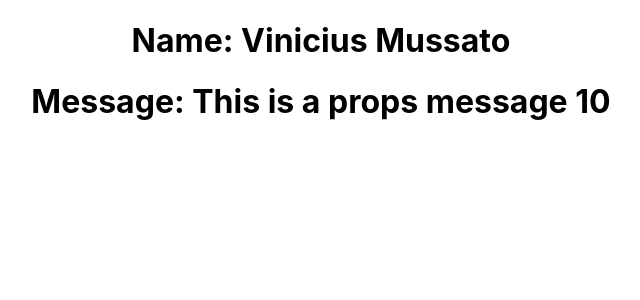
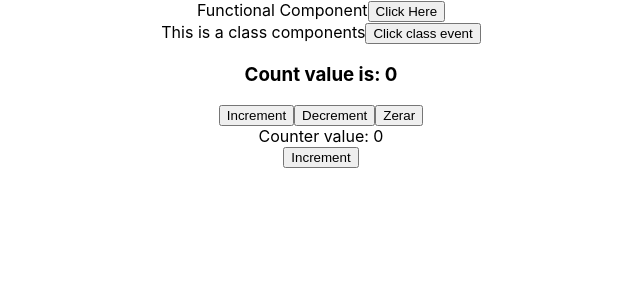
Before and after one commit to vmussato/react-code-stoic, a React (Create React App) app: page / in a window 1280 px wide. Shown: the top 300 px of the page, without its empty margins (319-959 px from the left). Built offline with nearby package versions, Linux system fonts and the light colour scheme.

Commit message:
component basics

```diff
--- a/src/App.js
+++ b/src/App.js
@@ -3,13 +3,20 @@ import './App.css';
 import Hello from './components/Hello';
 import Message from './components/Message';
 import Profile from './components/Profile';
+import Counter from './components/Counter';
+import Resume from './components/Resume';
+import FunctionEvent from './components/FunctionEvent';
+import ClassEvent from './components/ClassEvent';
+import FunctionalCounter from './components/FunctionalCounter';
 
 
 function App() {
   return (
     <div className="App">
-      <Profile name="Vinicius" lastname="Mussato" />
-      <Message messageCode="10" messageContent="This is a props message"/>
+      <FunctionEvent />
+      <ClassEvent />
+      <Counter />
+      <FunctionalCounter />
     </div>
   );
 }
--- /dev/null
+++ b/src/components/ClassEvent.js
@@ -0,0 +1,16 @@
+import { Component } from "react";
+
+class ClassEvent extends Component {
+
+    handleClick() {
+        console.log('Button clicked')
+    }
+
+    render() {
+        return <div>This is a class components
+            <button onClick={this.handleClick}>Click class event</button>
+        </div>
+    }
+}
+
+export default ClassEvent;
--- /dev/null
+++ b/src/components/Counter.js
@@ -0,0 +1,42 @@
+import { Component } from "react";
+
+class Counter extends Component {
+    constructor() {
+        super();
+
+        this.state = {
+            counter: 0,
+        };
+
+        this.increment = this.increment.bind(this);
+    }
+
+    increment() {
+        this.setState({
+            counter: this.state.counter + 1,
+        })
+    }
+
+    decrement = () => {
+        this.setState({
+            counter: this.state.counter - 1,
+        })
+    }
+
+    zerar() {
+        this.setState({
+            counter: 0,
+        })
+    }
+
+    render() {
+        return (<div>
+            <h3>Count value is: {this.state.counter} </h3>
+            <button onClick={this.increment}>Increment</button>
+            <button onClick={this.decrement}>Decrement</button>
+            <button onClick={() => this.zerar()}>Zerar</button>
+        </div>)
+    }
+}
+
+export default Counter;
--- /dev/null
+++ b/src/components/FunctionEvent.js
@@ -0,0 +1,15 @@
+function FunctionEvent() {
+
+    const handleClick = () => {
+        console.log('Button clicked');
+    }
+
+    return (
+        <div>
+            Functional Component
+            <button onClick={handleClick}>Click Here</button>
+        </div>
+    )
+}
+
+export default FunctionEvent;
--- /dev/null
+++ b/src/components/FunctionalCounter.js
@@ -0,0 +1,17 @@
+import { useState } from "react";
+
+function FunctionalCounter() {
+
+    const [counter, setCounter] = useState(0);
+
+    const increment = () => {
+        setCounter(counter + 1)
+    }
+
+    return <div>
+        <div>Counter value: {counter}</div>
+        <button onClick={increment}>Increment</button>
+    </div>;
+}
+
+export default FunctionalCounter;
--- a/src/components/Profile.js
+++ b/src/components/Profile.js
@@ -1,6 +1,7 @@
 function Profile(props) {
-    console.log(props)
-    return <h1>Name: {props.name} {props.lastname}</h1>
+
+    const {name, lastname} = props;
+    return <h1>Name: {name} {lastname}</h1>
 }
 
 export default Profile;
--- /dev/null
+++ b/src/components/Resume.js
@@ -0,0 +1,10 @@
+import { Component } from "react";
+
+class Resume extends Component {
+    render() {
+        const {name} = this.props;
+        return <h1>This is a class component {name} </h1>
+    }
+}
+
+export default Resume;
```
